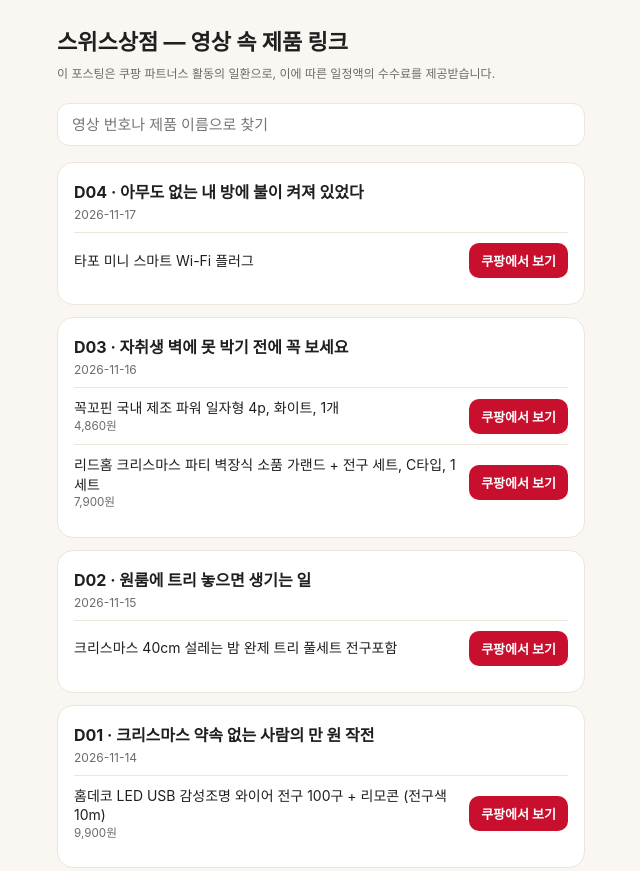
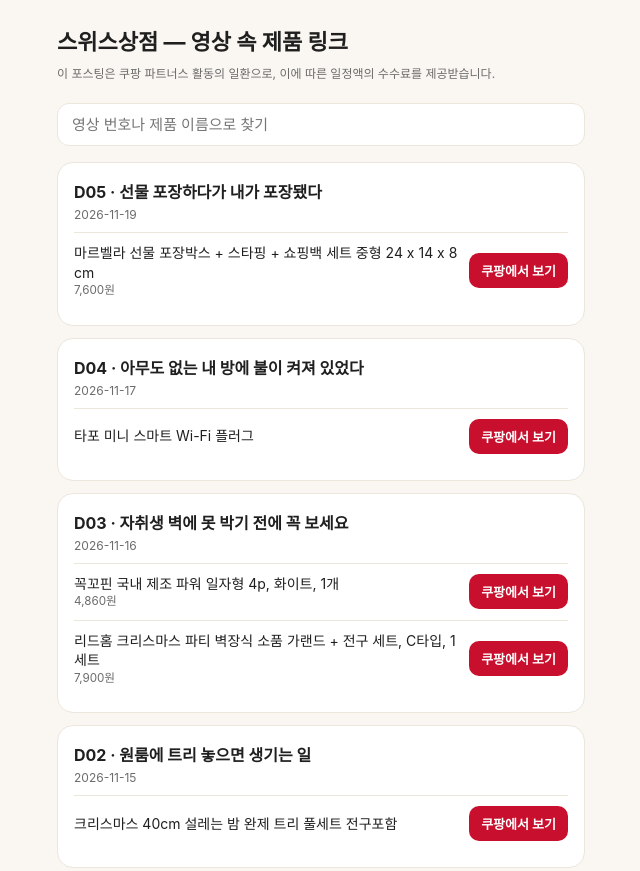
Before and after one commit to mkrealestate4s/life-idea-links, a plain HTML site: page index.html in a window 1280 px wide. Shown: the top 871 px of the page, without its empty margins (319-959 px from the left). Drawn offline with Linux system fonts and the light colour scheme.

Commit message:
링크 페이지 갱신 2026-11-17 20:50
Co-Authored-By: Claude Opus 5.5 <noreply@anthropic.com>

```diff
--- a/index.html
+++ b/index.html
@@ -33,6 +33,7 @@ input { width:100%; padding:12px 14px; border-radius:12px; border:1px solid var(
 <h1>스위스상점 — 영상 속 제품 링크</h1>
 <p class="notice">이 포스팅은 쿠팡 파트너스 활동의 일환으로, 이에 따른 일정액의 수수료를 제공받습니다.</p>
 <input id="q" type="search" placeholder="영상 번호나 제품 이름으로 찾기" aria-label="검색">
+<section class="video"><h2>D05 · 선물 포장하다가 내가 포장됐다</h2><div class="meta">2026-11-19</div><div class="item"><span>마르벨라 선물 포장박스 + 스타핑 + 쇼핑백 세트 중형 24 x 14 x 8 cm<small>7,600원</small></span><a href="https://link.coupang.com/a/iKIqGjT3uK" target="_blank" rel="sponsored nofollow noopener">쿠팡에서 보기</a></div></section>
 <section class="video"><h2>D04 · 아무도 없는 내 방에 불이 켜져 있었다</h2><div class="meta">2026-11-17</div><div class="item"><span>타포 미니 스마트 Wi-Fi 플러그<small></small></span><a href="https://link.coupang.com/a/iI5cDZKfJc" target="_blank" rel="sponsored nofollow noopener">쿠팡에서 보기</a></div></section>
 <section class="video"><h2>D03 · 자취생 벽에 못 박기 전에 꼭 보세요</h2><div class="meta">2026-11-16</div><div class="item"><span>꼭꼬핀 국내 제조 파워 일자형 4p, 화이트, 1개<small>4,860원</small></span><a href="https://link.coupang.com/a/iHC7jKHXEG" target="_blank" rel="sponsored nofollow noopener">쿠팡에서 보기</a></div><div class="item"><span>리드홈 크리스마스 파티 벽장식 소품 가랜드 + 전구 세트, C타입, 1세트<small>7,900원</small></span><a href="https://link.coupang.com/a/iHDhooucUu" target="_blank" rel="sponsored nofollow noopener">쿠팡에서 보기</a></div></section>
 <section class="video"><h2>D02 · 원룸에 트리 놓으면 생기는 일</h2><div class="meta">2026-11-15</div><div class="item"><span>크리스마스 40cm 설레는 밤 완제 트리 풀세트 전구포함<small></small></span><a href="https://link.coupang.com/a/iGFz21nfTE" target="_blank" rel="sponsored nofollow noopener">쿠팡에서 보기</a></div></section>
```
